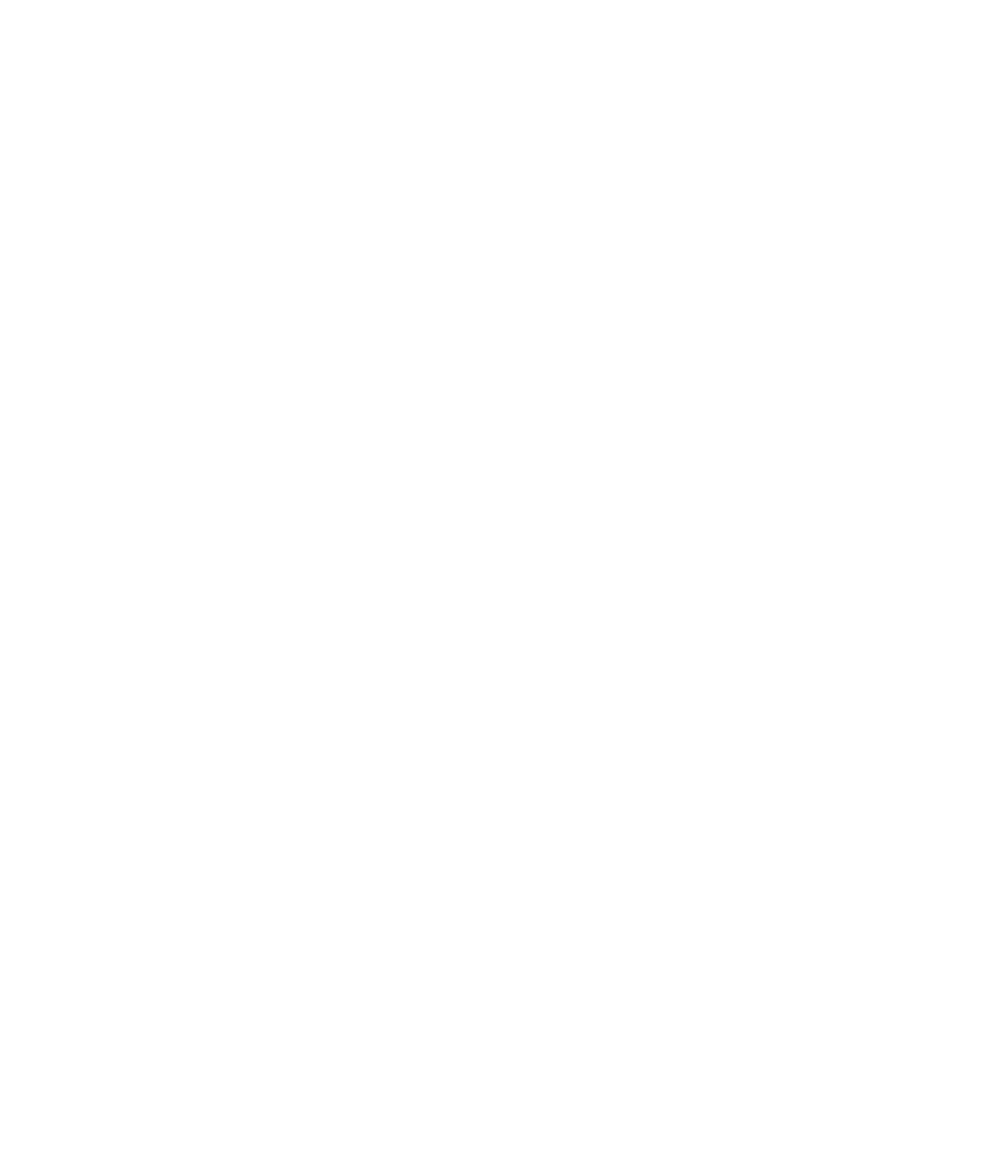
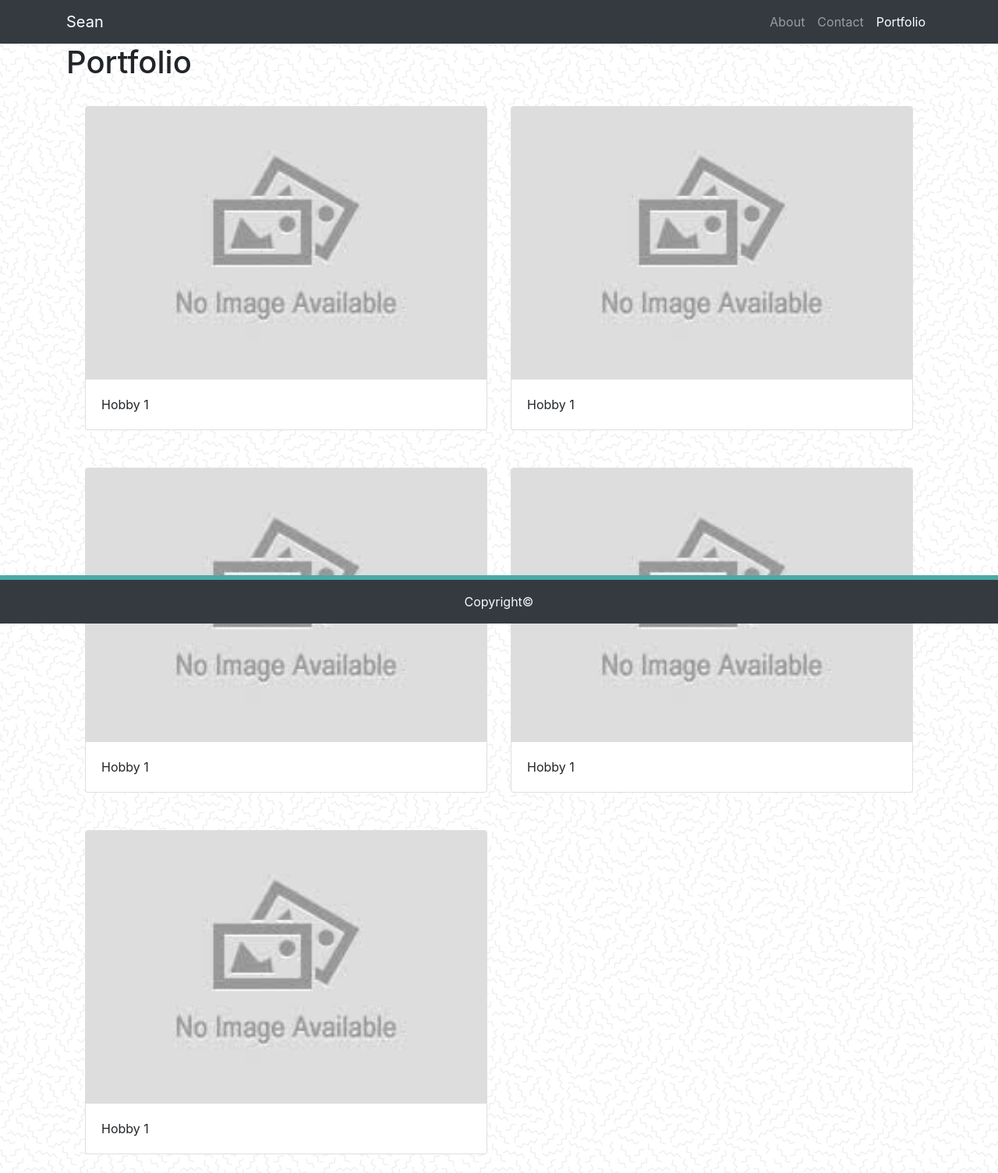
Before and after one commit to StormShocker/Bootstrap-Portfolio, a plain HTML site: page portfolio.html in a window 1280 px wide. Shown: the whole page at 78% size. Before the commit the page ends 800 px from the top, so only its background shows below. Drawn offline with nearby package versions, Linux system fonts and the light colour scheme.

Commit message:
added portfolio.

```diff
--- a/portfolio.html
+++ b/portfolio.html
@@ -4,10 +4,69 @@
     <meta charset="UTF-8">
     <meta name="viewport" content="width=device-width, initial-scale=1.0">
     <meta http-equiv="X-UA-Compatible" content="ie=edge">
-    <title>portfolio</title>
+    <title>index</title>
     <link rel="stylesheet" href="https://stackpath.bootstrapcdn.com/bootstrap/4.4.1/css/bootstrap.min.css" integrity="sha384-Vkoo8x4CGsO3+Hhxv8T/Q5PaXtkKtu6ug5TOeNV6gBiFeWPGFN9MuhOf23Q9Ifjh" crossorigin="anonymous">
+    <link rel="stylesheet" href="/assets/css/style.css">
 </head>
 <body>
-
+    <nav class="navbar navbar-dark bg-dark navbar-expand-sm">
+        <div class="container">
+            <a class="navbar-brand" href="#">Sean</a>
+            <div class="navbar-nav">
+                <a class="nav-link" href="/index.html">About <span class="sr-only">(current)</span></a>
+                <a class="nav-link" href="/contact.html">Contact</a>
+                <a class="nav-link active" href="/portfolio.html">Portfolio</a>
+              </div>
+        </div>
+    </nav>
+    <div class="container">
+        <div class="row">
+            <div class="col-md-12">
+                <h1>Portfolio</h1>
+            </div>
+        </div>
+        <div class="row">
+            <div class="col-md-12">
+                <div class="card-deck p-4">
+                    <div class="card">
+                        <img src="/assets/images/no-image-available.jpg" class="card-img-top" alt="">
+                        <div class="card-body">
+                        <p class="card-text">Hobby 1</p>
+                        </div>
+                    </div>
+                    <div class="card">
+                        <img src="/assets/images/no-image-available.jpg" class="card-img-top" alt="">
+                        <div class="card-body">
+                        <p class="card-text">Hobby 1</p>
+                        </div>
+                    </div>
+                </div>
+                <div class="card-deck p-4">
+                    <div class="card">
+                        <img src="/assets/images/no-image-available.jpg" class="card-img-top" alt="">
+                        <div class="card-body">
+                        <p class="card-text">Hobby 1</p>
+                        </div>
+                    </div>
+                    <div class="card">
+                        <img src="/assets/images/no-image-available.jpg" class="card-img-top" alt="">
+                        <div class="card-body">
+                        <p class="card-text">Hobby 1</p>
+                        </div>
+                    </div>
+                </div>
+                <div class="card-deck p-4">
+                    <div class="card">
+                        <img src="/assets/images/no-image-available.jpg" class="card-img-top" alt="">
+                        <div class="card-body">
+                        <p class="card-text">Hobby 1</p>
+                        </div>
+                    </div>
+                    <div class="card invisible"> &nbsp;</div>
+                </div>
+            </div>
+        </div>
+    </div>
+     <footer class="bg-dark text-light text-center fixed-bottom p-3 border-top border-color">Copyright©</footer>
 </body>
 </html>
```
Also changed, not shown: assets/images/no-image-available.jpg (added).
